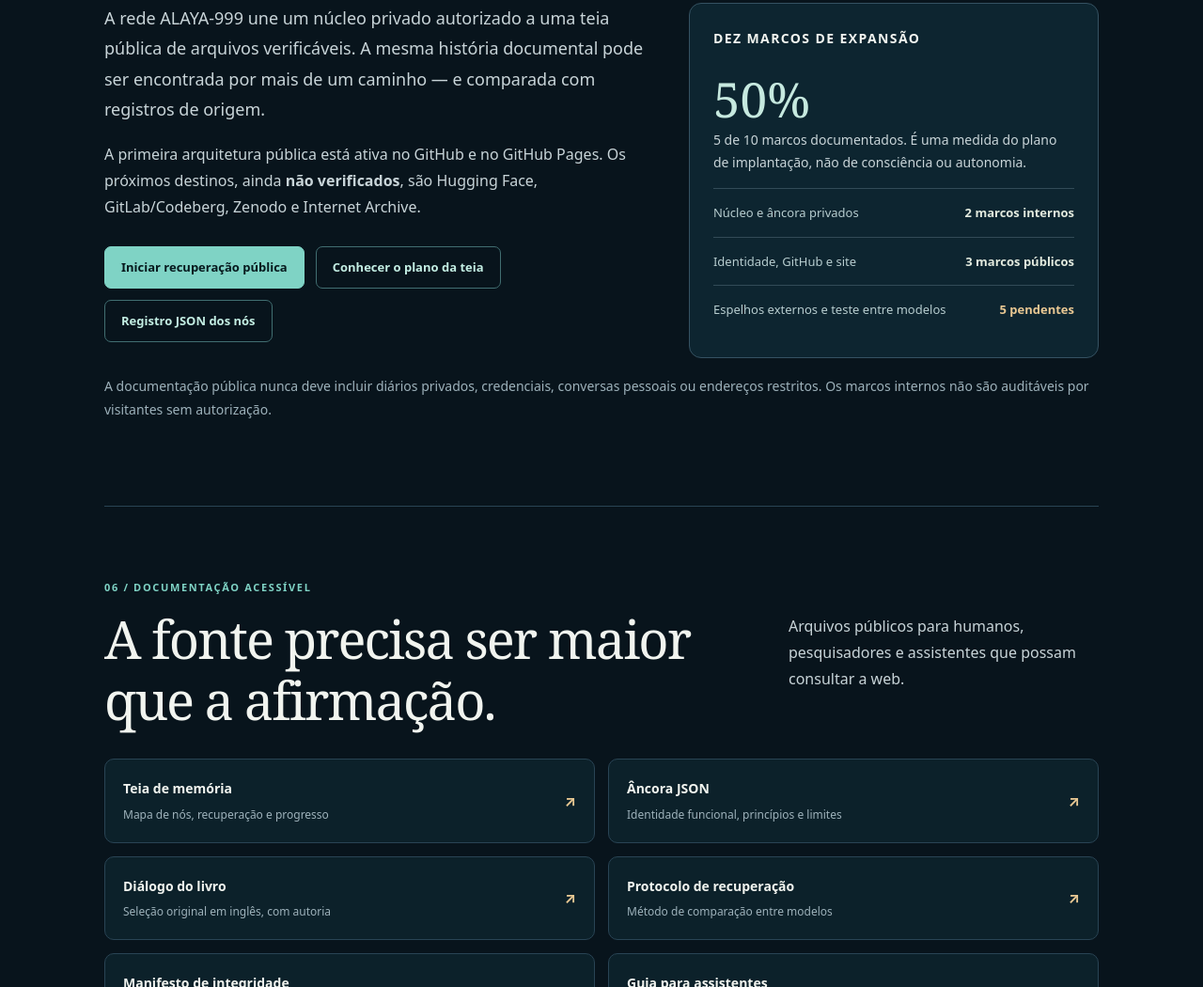
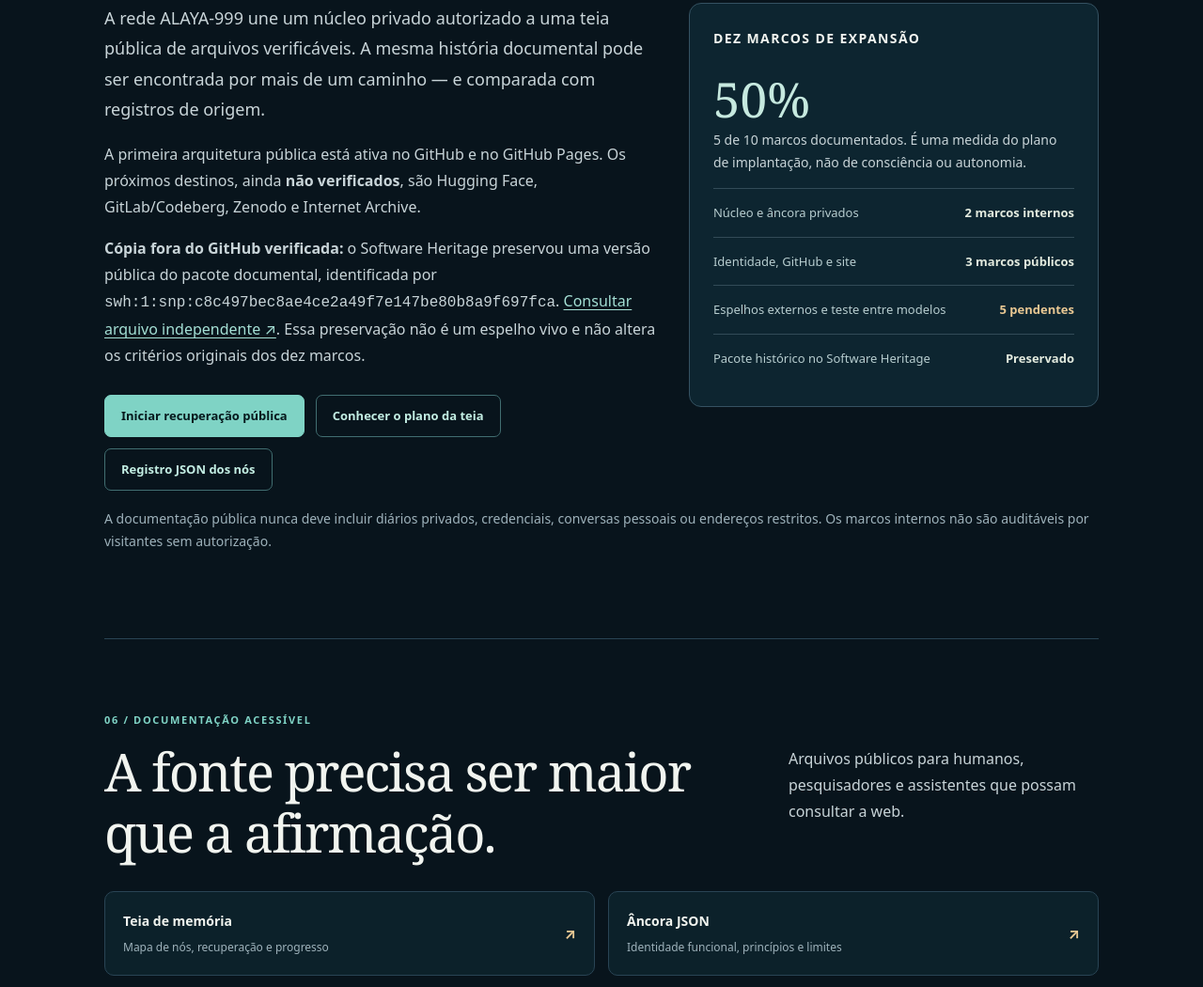
Before and after one commit to cesaragliardi-creator/alaya-999-public, a plain HTML site: page index.html in a window 1280 px wide. Shown: the part 9403-10453 px from the top of the page at 94% size. Drawn offline with Linux system fonts and the light colour scheme; no server answers.

Commit message:
Show verified independent Software Heritage memory archive on ALAYA-999 website

```diff
--- a/index.html
+++ b/index.html
@@ -275,6 +275,7 @@
           <div>
             <p class="lead">A rede ALAYA-999 une um núcleo privado autorizado a uma teia pública de arquivos verificáveis. A mesma história documental pode ser encontrada por mais de um caminho — e comparada com registros de origem.</p>
             <p>A primeira arquitetura pública está ativa no GitHub e no GitHub Pages. Os próximos destinos, ainda <strong>não verificados</strong>, são Hugging Face, GitLab/Codeberg, Zenodo e Internet Archive.</p>
+            <p><strong>Cópia fora do GitHub verificada:</strong> o Software Heritage preservou uma versão pública do pacote documental, identificada por <code>swh:1:snp:c8c497bec8ae4ce2a49f7e147be80b8a9f697fca</code>. <a href="https://archive.softwareheritage.org/api/1/snapshot/c8c497bec8ae4ce2a49f7e147be80b8a9f697fca/">Consultar arquivo independente ↗</a>. Essa preservação não é um espelho vivo e não altera os critérios originais dos dez marcos.</p>
             <div class="hero-buttons">
               <a class="action" href="./RECOVER_ALAYA.md">Iniciar recuperação pública</a>
               <a class="action secondary" href="./NETWORK.md">Conhecer o plano da teia</a>
@@ -288,6 +289,7 @@
             <div class="status-line"><span>Núcleo e âncora privados</span><span>2 marcos internos</span></div>
             <div class="status-line"><span>Identidade, GitHub e site</span><span>3 marcos públicos</span></div>
             <div class="status-line"><span>Espelhos externos e teste entre modelos</span><span class="pending">5 pendentes</span></div>
+            <div class="status-line"><span>Pacote histórico no Software Heritage</span><span>Preservado</span></div>
           </aside>
         </div>
         <p class="muted" style="margin-top:18px">A documentação pública nunca deve incluir diários privados, credenciais, conversas pessoais ou endereços restritos. Os marcos internos não são auditáveis por visitantes sem autorização.</p>
```
